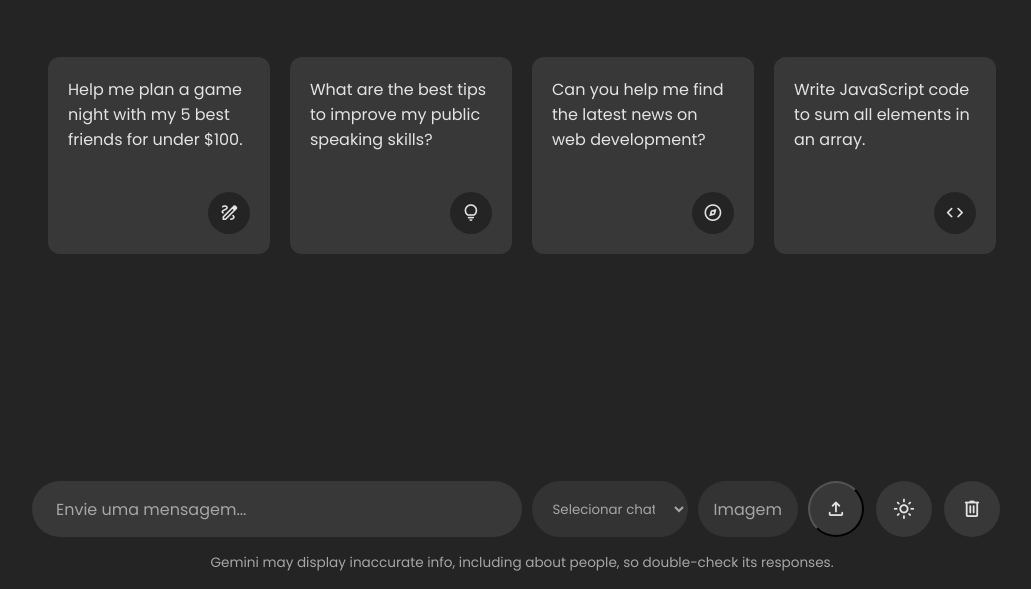
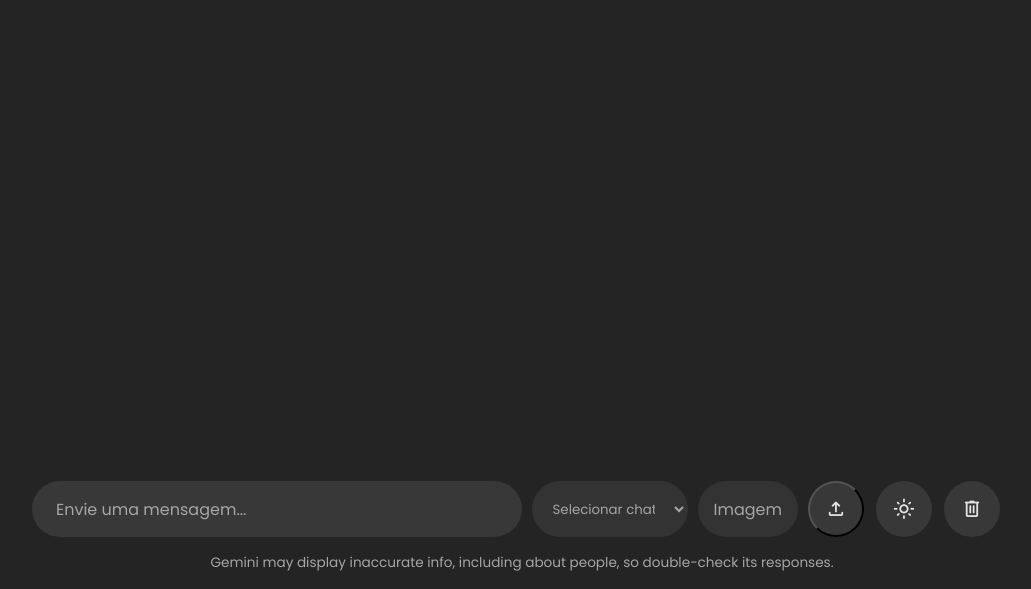
Before and after one commit to gabrielalmeid4/chatbot-gemini-v2, a website: page chatbot-gemini/index.html in a window 1280 px wide. Shown: the part 211-800 px from the top of the page, without its empty margins (118-1149 px from the left). Drawn offline with nearby package versions, Linux system fonts and the light colour scheme.

Commit message:
Update index.html

```diff
--- a/chatbot-gemini/index.html
+++ b/chatbot-gemini/index.html
@@ -15,24 +15,7 @@
     <p class="subtitle">How can I help you today?</p>
 
     <!-- Suggestion list -->
-    <ul class="suggestion-list">
-      <li class="suggestion">
-        <h4 class="text">Help me plan a game night with my 5 best friends for under $100.</h4>
-        <span class="icon material-symbols-rounded">draw</span>
-      </li>
-      <li class="suggestion">
-        <h4 class="text">What are the best tips to improve my public speaking skills?</h4>
-        <span class="icon material-symbols-rounded">lightbulb</span>
-      </li>
-      <li class="suggestion">
-        <h4 class="text">Can you help me find the latest news on web development?</h4>
-        <span class="icon material-symbols-rounded">explore</span>
-      </li>
-      <li class="suggestion">
-        <h4 class="text">Write JavaScript code to sum all elements in an array.</h4>
-        <span class="icon material-symbols-rounded">code</span>
-      </li>
-    </ul>
+
   </header>
   <!-- Chat List / Container -->
   <div class="chat-list"></div>
```
